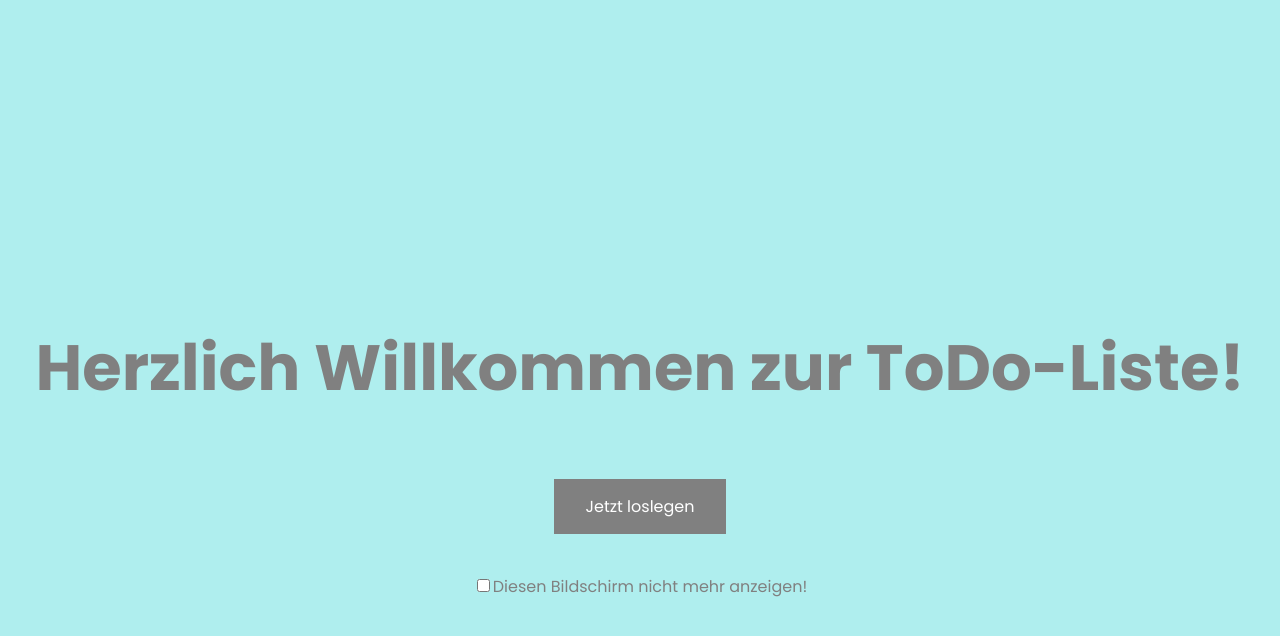
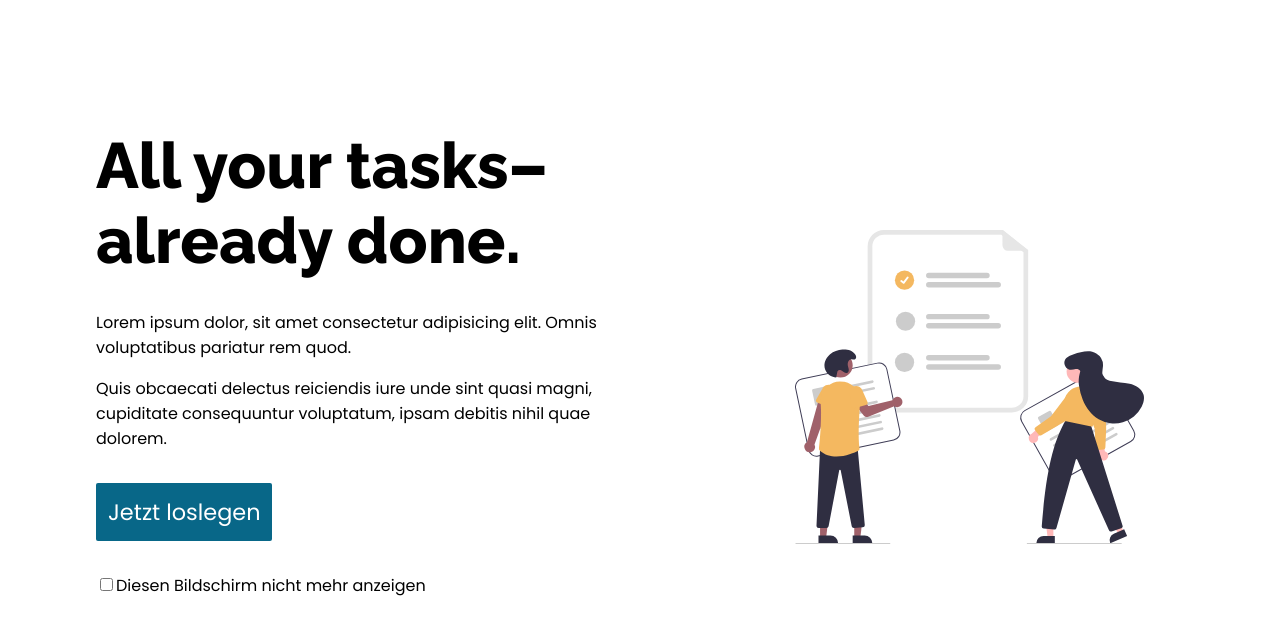
Before and after one commit to BADAKAA/dhbw-todo, a React (Create React App) app: page / in a window 1280 px wide. Shown: the top 636 px of the page. Built offline with nearby package versions, Linux system fonts and the light colour scheme.

Commit message:
style welcomeScreenComponent

```diff
--- a/src/App.scss
+++ b/src/App.scss
@@ -1,11 +1,11 @@
 :root {
+    --primary: #F4B860;
     --red: #AD2E24;
     --green-dark: #004F2D;
     --green:#0A8754;
     --green-hover: #7cae7a;
     --blue: #086788;
     --blue-hover: #BFD7EA;
-    --orange: #F4B860;
 }
 h1#title {
     font-size: 4rem;
@@ -17,3 +17,19 @@ h1#title {
     padding-left: 4rem;
     padding-right: 4rem;
 }
+button {
+    cursor: pointer;
+    transition: opacity 0.3s;
+    align-self: center;
+    display: inline-flex;
+    padding:0.75rem;
+    border:none;
+    outline: none;
+    border-radius: 2px;
+    &:hover:not(:active){
+        opacity: 0.75;
+    }
+    &:active {
+        transition: none;
+    }
+}
--- a/src/components/listMaker/listMakerComponent.js
+++ b/src/components/listMaker/listMakerComponent.js
@@ -23,7 +23,6 @@ export function ListMakerComponent() {
       <div className="editor">
         <ResetComponent emptyListeninhalt={setListContent} />
         <InputComponent updateList={setListContent} />
-        <listComponent updateList={setListContent} />
       </div>
       <ListComponent list={listContent} />
     </div>
--- a/src/components/listMaker/listMakerComponent.scss
+++ b/src/components/listMaker/listMakerComponent.scss
@@ -9,22 +9,8 @@
         align-items: center;
     }
     button {
-        cursor: pointer;
-        transition: opacity 0.3s;
-        align-self: center;
-        display: inline-flex;
-        padding:0.75rem;
-        border:none;
-        outline: none;
-        border-radius: 0;
         &.square {
             aspect-ratio: 1;
-        }
-        &:hover:not(:active){
-            opacity: 0.75;
-        }
-        &:active {
-            transition: none;
         }
         &.add-item {
             margin-left: 1rem;
--- a/src/components/welcomeScreen/welcomeScreenComponent.js
+++ b/src/components/welcomeScreen/welcomeScreenComponent.js
@@ -1,26 +1,42 @@
-import React, {useState} from "react";
+import React, { useEffect, useState } from "react";
 import "./welcomeScreenComponent.scss"
 
 export function WelcomeScreenComponent() {
 
   //Wir speichern im State ob die Komponente sichtbar ist
   const [visibility, setVisibility] = useState(true)
-  function hide (event){
+  function hide() {
     setVisibility(false)
   }
+  useEffect(()=> {
+    window.addEventListener("keydown", e=>{
+      if (e.key==="Enter" || e.key==="Escape") hide();
+    });
+  },[])
 
-  if (visibility){
+  if (!visibility) return <div></div>;
 
-    return (
+  return (
     <div className="welcomeScreenComponent">
-      <p id="welcomeFont">Herzlich Willkommen zur ToDo-Liste!</p>
-      <button id="welcomeButton" onClick={hide}>Jetzt loslegen</button>
-      <div id="checkboxAll">
-      <input type="checkbox" id="welcomeCheckbox"></input>
-      <label for="welcomeCheckbox">Diesen Bildschirm nicht mehr anzeigen!</label>
+      <div className="title-text">
+        <h2 id="welcomeFont">
+          All your tasks–<br />already done.
+        </h2>
+        <p>Lorem ipsum dolor, sit amet consectetur adipisicing elit. Omnis voluptatibus pariatur rem quod.</p>
+        <p>Quis obcaecati delectus reiciendis iure unde sint quasi magni, cupiditate consequuntur voluptatum, ipsam debitis nihil quae dolorem.</p>
+        <div className="buttons">
+          <button id="welcomeButton" onClick={hide}>Jetzt loslegen</button>
+        </div>
+        <div id="checkboxContainer">
+          <input type="checkbox" id="welcomeCheckbox"></input>
+          <label htmlFor="welcomeCheckbox">Diesen Bildschirm nicht mehr anzeigen</label>
+        </div>
       </div>
-    </div>)
-  }
-  return <div className='backgroundForDiv'></div>
+      <div className="hero">
+        <img className="titleImage" src="assets/completed-tasks.svg" alt="Illustration of a ToDo List." />
+      </div>
+
+    </div>
+  )
 
 };
--- a/src/components/welcomeScreen/welcomeScreenComponent.scss
+++ b/src/components/welcomeScreen/welcomeScreenComponent.scss
@@ -1,40 +1,48 @@
 .welcomeScreenComponent {
+    position: fixed;
     top: 0;
     left: 0;
-    position: fixed;
-    text-align: center;
     width: 100%;
     height: 100%;
-    background-color: paleturquoise;
-    color: grey;
+
+    display: flex;
+    padding: 6rem;
+    padding-top: 0;
+    place-items: center;
+    background-color: #fff;
+}
+#checkboxContainer {
+    * {
+        cursor: pointer;
+    }
+}
+#welcomeFont{
+    font-size: 4rem;
+    font-weight: 800;
+}
+#welcomeButton{
+    background-color: var(--blue);
+    margin-top: 1rem;
+    color: white;
+    padding: 0.75rem;
+    font-size: 1.4rem;
+}
+.title-text {
+    & > *:not(p) {
+        margin-bottom: 2rem;
+    }
 }
 
-#welcomeFont{
-    margin-top: 25%;
-    font-size: 4rem;
-    font-weight: bold;
+.hero {
+    width: 100%;
+    height: 100%;
+    position: relative;
+    img {
+        position: absolute;
+        padding:10rem;
+        padding-right: 2.5rem;
+        bottom:0;
+        max-width: 100%;
+        max-height: 100%;
+    }
 }
-#welcomeFont:hover{
-    color: black;
-}
-
-#welcomeButton{
-    background-color: grey;
-    border: none;
-    color: white;
-    padding: 15px 32px;
-    text-align: center;
-    text-decoration: none;
-    display: inline-block;
-    font-size: 16px;
-    cursor: pointer;
-}
-
-#welcomeButton:hover{
-    background-color: black;
-}
-
-#checkboxAll{
-  position: relative;
-  padding-top: 40px;
-}
```
